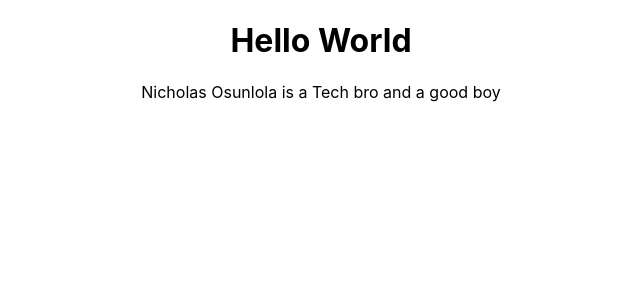
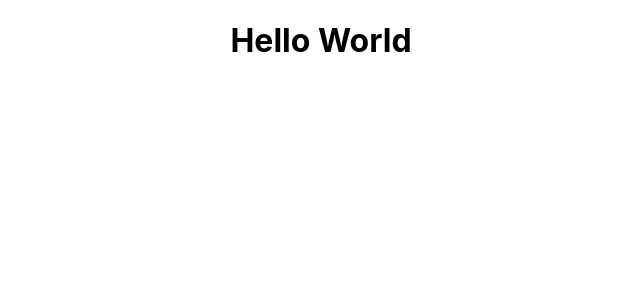
Before and after one commit to Philiposunlola/my-react-app, a React (Create React App) app: page / in a window 1280 px wide. Shown: the top 300 px of the page, without its empty margins (319-959 px from the left). Built offline with nearby package versions, Linux system fonts and the light colour scheme.

Commit message:
Update App.js

```diff
--- a/src/App.js
+++ b/src/App.js
@@ -6,7 +6,7 @@ function App() {
     <div className="App">
       <h1>Hello World</h1>
       <div>
-        <p>Nicholas Osunlola is a Tech bro and a good boy</p>
+
       </div>
 
     </div>
```
